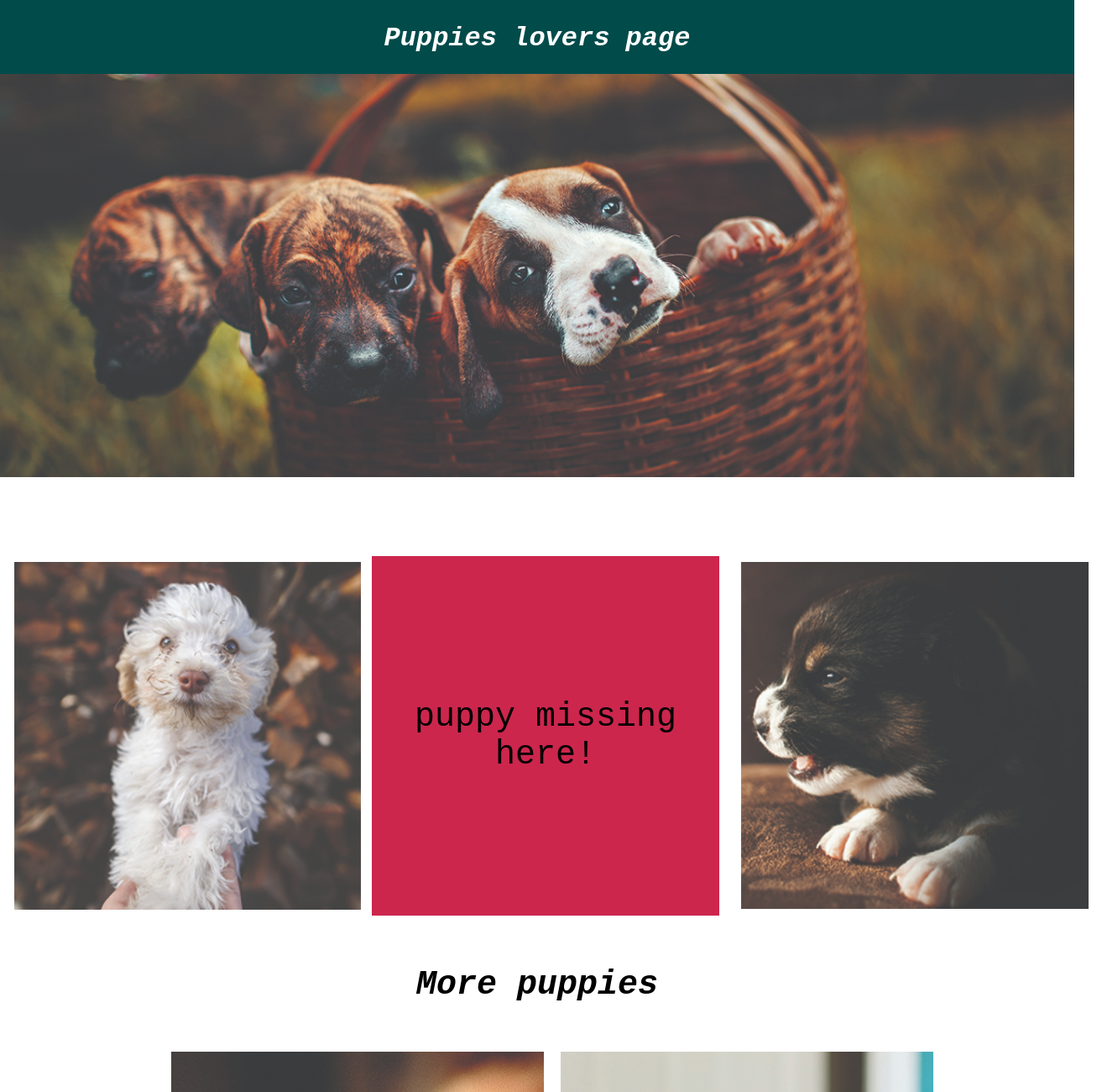
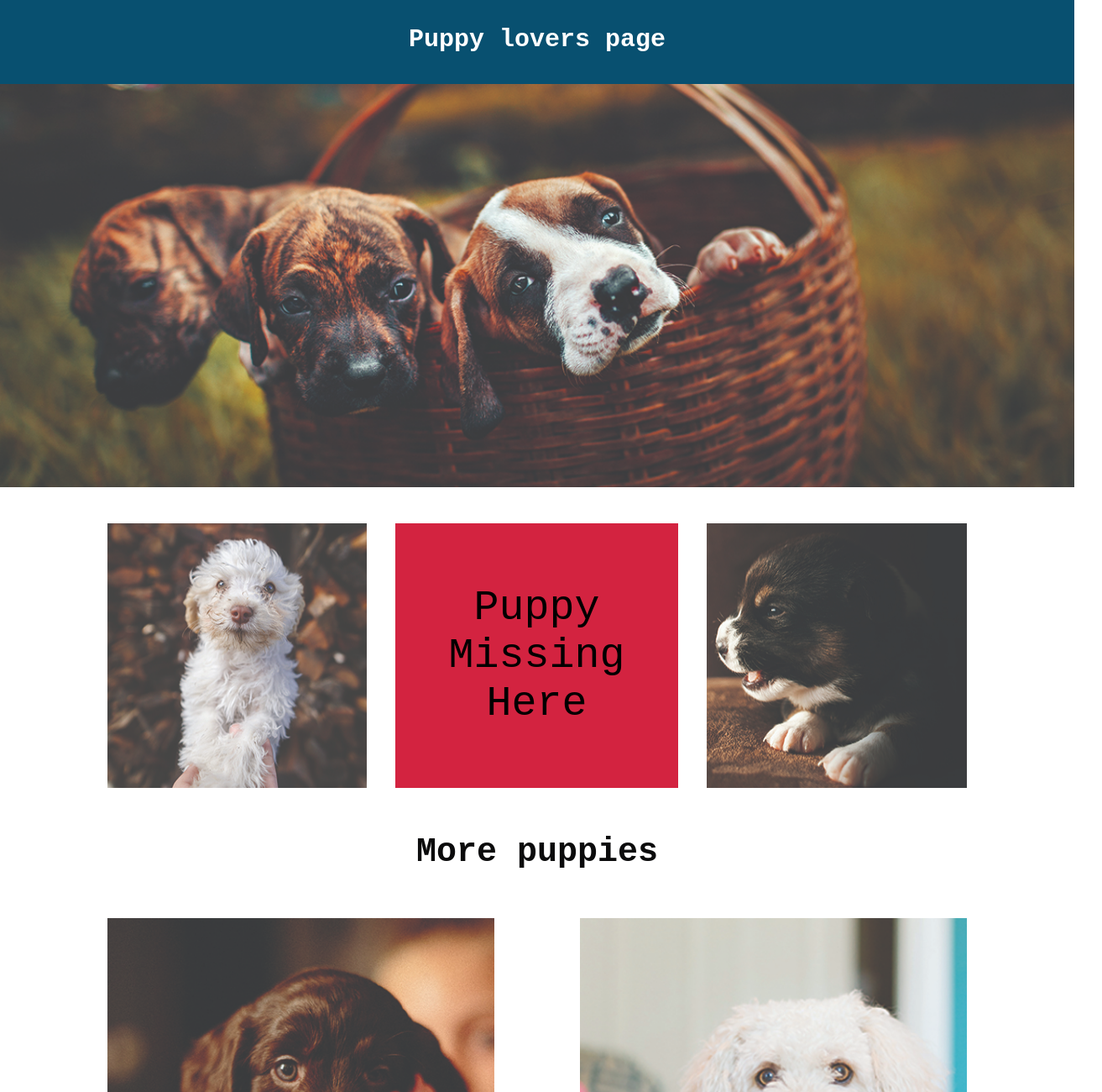
Before and after one commit to nahomdiroj/pupy_lovers-html-and-css, a plain HTML site: page index.html in a window 1280 px wide. Shown: the top 1300 px of the page at 84% size, 1313 px wide, since content can reach past the window. Drawn offline with Linux system fonts and the light colour scheme.

Commit message:
final changes

```diff
--- a/css/mystyle.css
+++ b/css/mystyle.css
@@ -1,118 +1,149 @@
-img{
+* {
+    margin: 0;
+    padding: 0;
+  }
+  img {
     width: 100%;
-
-}
-*{
-    padding: 0;
-    margin: 0;
   }
   .container {
     margin: 0 auto;
+    padding: 0 auto;
+    width: 100%;
+  }
+  body {
+    font-family: "Courier New", Courier, monospace;
+  }
 
-    width: 100%;
+
+  /* Header style start here */
+
+  .header {
+    background-color: #085070;
+    padding: 30px;
+    height: 5vh;
+    text-align: center;
+    font-size: 30px;
+    color: #fff;
+    font-weight: 700;
+  }
+
+  /* Header style start here */
+
+  /* container starts here */
+  .container {
+    width: 80%;
+    display: flex;
+    flex-direction: column;
+    margin: auto;
+    /* justify-content: space-between; */
+  }
+
+  .white-puppy img,.black-puppy img {
+
+     padding: 4% 0%;
+  }
+  .puppy-missing {
+
+    display: none;
 
   }
-.container img{
-    padding: 4%;
-}
-body{
-font-family: 'Courier New', Courier, monospace;
+
+  .container-2 {
+    margin: 0% 10%;
 
   }
-/* myheader start */
-.myheader{
-    padding-top: 27px;
-    padding-bottom: 24px;
-    color: white;
-    text-align: center;
-    width: 100%;
-    font-weight: 700;
-    background-color: rgb(2, 75, 75);
+
+
+  .wihte-puppy, .balck-puppy{
+    padding: 4% 0%;
   }
 
-/* myheader end */
 
-/* banner_section start */
-.banner_contener img{
+  .more-puppies {
+    text-align: center;
+    padding: 15px;
+    font-size: 40px;
+    font-weight: bold;
+    color: rgb(11, 11, 12);
+  }
+
+
+
+
+  /* media query starts here */
+
+  @media (min-width: 768px) {
+    .container {
+      width: 80%;
+      margin-left: auto;
+      margin-right: auto;
+      padding: 0px;
+    }
+
+    .puppy-container {
       width: 100%;
     }
-.banner_contener{
-    margin-bottom: 84px;
+    .container  {
+      display: flex;
+      justify-content: space-between;
+      flex-direction: row;
+     margin: 3% auto;
+
     }
-/* banner_section end */
-/*
-/* missing-section start  */
+    .puppy-missing {
+      display: flex;
+      width: 33%;
+      background-color: rgb(211, 35, 64);
+      font-size: 50px;
+      text-align: center;
+      align-items: center;
+    }
+    .white-puppy img,.black-puppy img{
+        height: 100%;
+        padding: 0;
 
+    }
 
-.missed-puppy {
+    .container-2 {
+      display: flex;
+      margin-bottom: 2%;
+    }
+
+    .wihte-puppy  {
+      width: 45%;
+      margin: 0% 0% 0% 5%;
+
+    }
+    .balck-puppy{
+      width: 45%;
+      margin: 0% 5% 0% 0%;
+    }
+  }
+
+  @media (min-width: 1410px) {
+    .total{
+        display: flex;
+        margin: 0 auto;
+    }
+    .container{
+        margin: 2% 0% 2% 2%;
+        justify-content: center;
+    }
+    .container-2{
+        width: 50%;
+        margin: 2%;
+    }
+    .balck-puppy, .wihte-puppy{
+        padding: 0;
+        margin: 0 auto;
+      }
+
+    .more-puppies{
         display: none;
     }
-
-/* missing-section end */
-
-/* more-section start*/
-.section-more    {
-    text-align: center;
-    margin-top: 50px;
-    margin-bottom: 40px;
-    /* margin-left: 30%; */
-    font-size: 50px;
+    .puppy-missing{
+        margin: 0% 4%;
     }
-/* puppies-section */
-/* .section-puppies .container{ */
-    /* width: 100%; */
-    /* margin-left: 20%;
-    margin-right: 15%;
-} */
-.sleeping{
-    margin-right: 20px;
-}
-/* .seated{
-    margin-left: 20px;
-}  */
-/* more-section end */
-
-/* footer start */
-footer {
-    margin-top: 75px;
-    padding-top: 100px;
-    padding-bottom: 125px;
-    color: white;
-    text-align: center;
-    font-size: 30;
-    background-color: rgb(2, 75, 75);
-}
-/* footer end */
-
-@media(min-width:768px){
-
- .container {
-    display: flex;
-    justify-content: center;
-
-}
-.white-puppy,
-.missed-puppy,
-.black-puppy{
-    width: 33%;
-}
-.missed-puppy{
-    display: flex;
-    background-color: rgb(204, 38, 77);
-    margin: 10px;
-    align-items: center;
-    text-align: center;
-    font-size: 40px;
   }
 
-.section-more  h2{
-    /* text-align: center; */
-    /* margin-top: 50px;
-    margin-bottom: 40px; */
-    /* margin-left: 30%; */
-    font-size: 40px;
-}
-.missing-container .white-puppy{
-   margin-right:20px ;
-}
-}
+  /* media query ends here */
--- a/index.html
+++ b/index.html
@@ -1,63 +1,50 @@
+<!DOCTYPE html>
 <html lang="en">
   <head>
     <meta charset="UTF-8" />
     <meta name="viewport" content="width=device-width, initial-scale=1.0" />
-    <title>Puppy Lover M</title>
-    <link rel="stylesheet" href="CSS/mystyle.css" />
+    <title>Media Query</title>
+    <link rel="stylesheet" href="css/mystyle.css" />
   </head>
+  <body>
+    <!-- Header starts Here -->
 
-  <body>
-    <!--header start-->
+    <header class="header">
+        <div class="title">Puppy lovers page</div>
+    </header>
 
-    <header class="myheader container">
-
-        <h1><em> Puppies lovers page </em></h1>
-
-    </header>
-    <!--header end-->
-
-    <!--banner_section start-->
-    <section class="banner_contener">
-      <img src="./images/banner-puppies.jpg" alt="" />
-    </section>
-    <!--banner_section end-->
-
-    <!--missing-section start-->
-    <section class="missing-container container">
-
+    <!-- section-banner starts here -->
+      <img src="Images/banner-puppies.jpg" alt="" />
+     <!-- section1 starts here -->
+<section class="total">
+    <section class="container">
         <div class="white-puppy">
-          <img src="./images/puppy-1.jpg" alt="" />
-        </div>
-        <div class="missed-puppy"> puppy missing here! </div>
-        <div class="black-puppy">
-          <img src="./images/puppy-2.jpg" alt="" />
+          <img src="Images/puppy-1.jpg" alt="" />
         </div>
 
+          <div class="puppy-missing">Puppy Missing Here</div>
+
+        <div class="black-puppy">
+          <img src="Images/puppy-2.jpg" alt="" />
+        </div>
     </section>
-    <!--missing-section end-->
-
-    <!--more-section start-->
-    <section class="section-more container">
-            <h2><em>More puppies</em></h2>
-    </section>
-    <section class="section-puppies container">
-
-        <div class="sleeping">
-          <img src="./images/puppy-3.jpg" alt="" />
-        </div>
-        <div class="seated">
-          <img src="./images/puppy-4.jpg" alt="" />
-        </div>
-
-    </section>
-    <!--more-section end-->
-
-    <!--footer start-->
-    <footer class=" container">
+     <!-- Section2 starts here  -->
 
 
-          <p><em>Dev. by Nahom</em></p>
+    <div class="more-puppies">More puppies</div>
+      <section class="container-2">
+          <div class="balck-puppy">
+            <img src="Images/puppy-3.jpg" alt="" />
+          </div>
+          <div class="wihte-puppy">
+            <img src="Images/puppy-4.jpg" alt="" />
+         </div>
+      </section>
+</section>
 
+    <!-- footer starts here -->
+    <footer class="header" >
+        <div >Dev Nahom</div>
     </footer>
   </body>
 </html>
```
Lines whose indentation alone changed are shown as unchanged.
